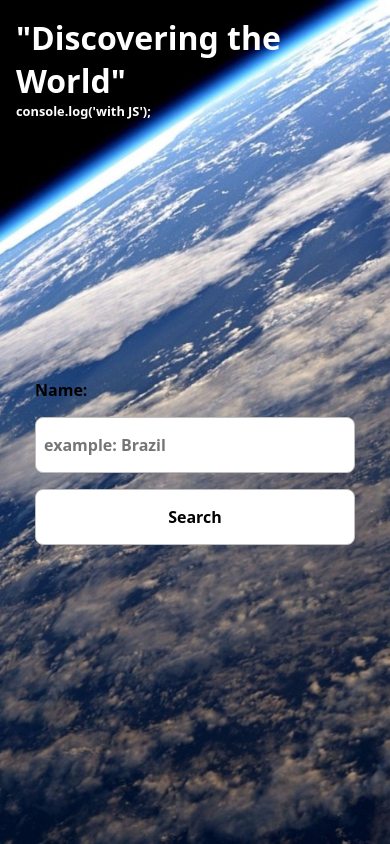
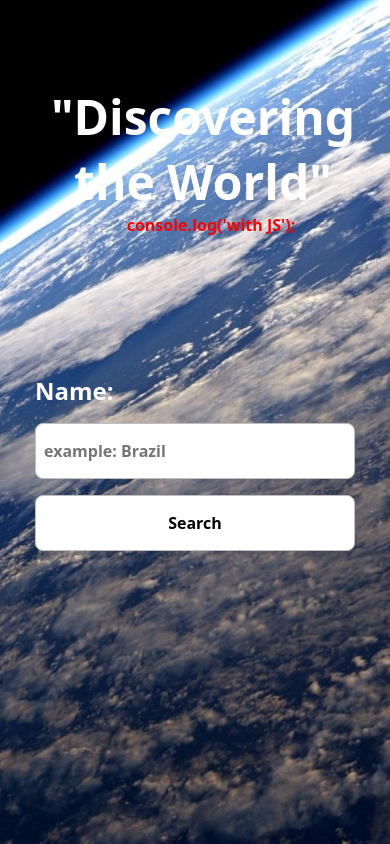
Before and after one commit to RodrigoAzvdd/RestCountries-API, a plain HTML site: page index.html in a window 390 px wide. Drawn offline with Linux system fonts and the light colour scheme.

Commit message:
update style.css @media

```diff
--- a/src/style/style.css
+++ b/src/style/style.css
@@ -35,6 +35,7 @@ span {
 }
 
 .label {
+    font-size: 1.5rem;
     font-weight: 700;
     color: #fff;
 }
@@ -145,23 +146,11 @@ span {
     }
 }
 
-@media (max-width: 850px) {
+@media (max-width: 560px) {
     #header {
-        padding-left: 1rem;
-        padding-top: 1rem;
-        justify-content: start;
+        text-align: center;
     }
-
-    .label {
-        color: #000;
-    }
-
-    .title {
-        font-size: 2rem;
-    }
-
     span {
-        font-size: .8rem;
-        padding-left: 0rem;
+        color: #ff0000;
     }
 }
```
